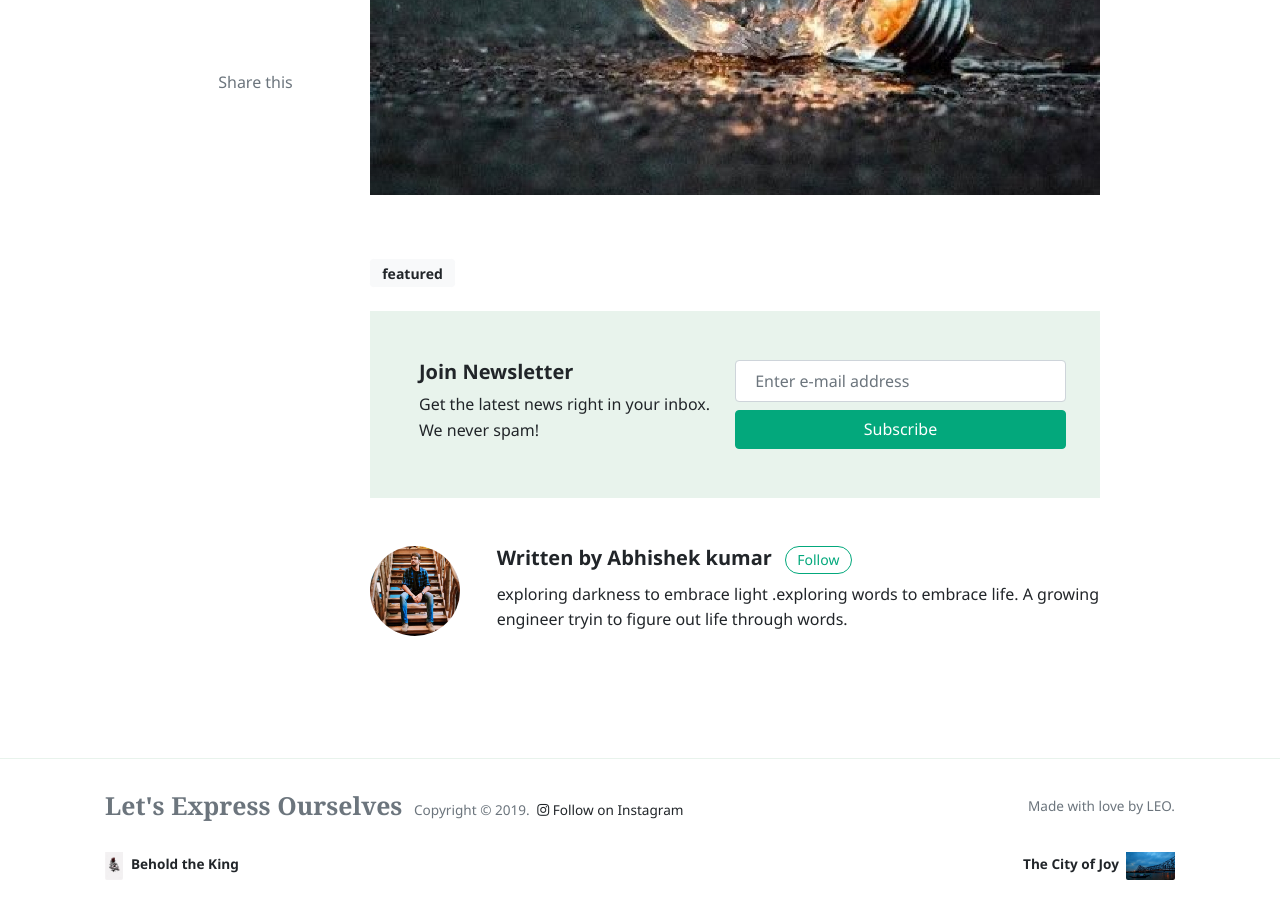
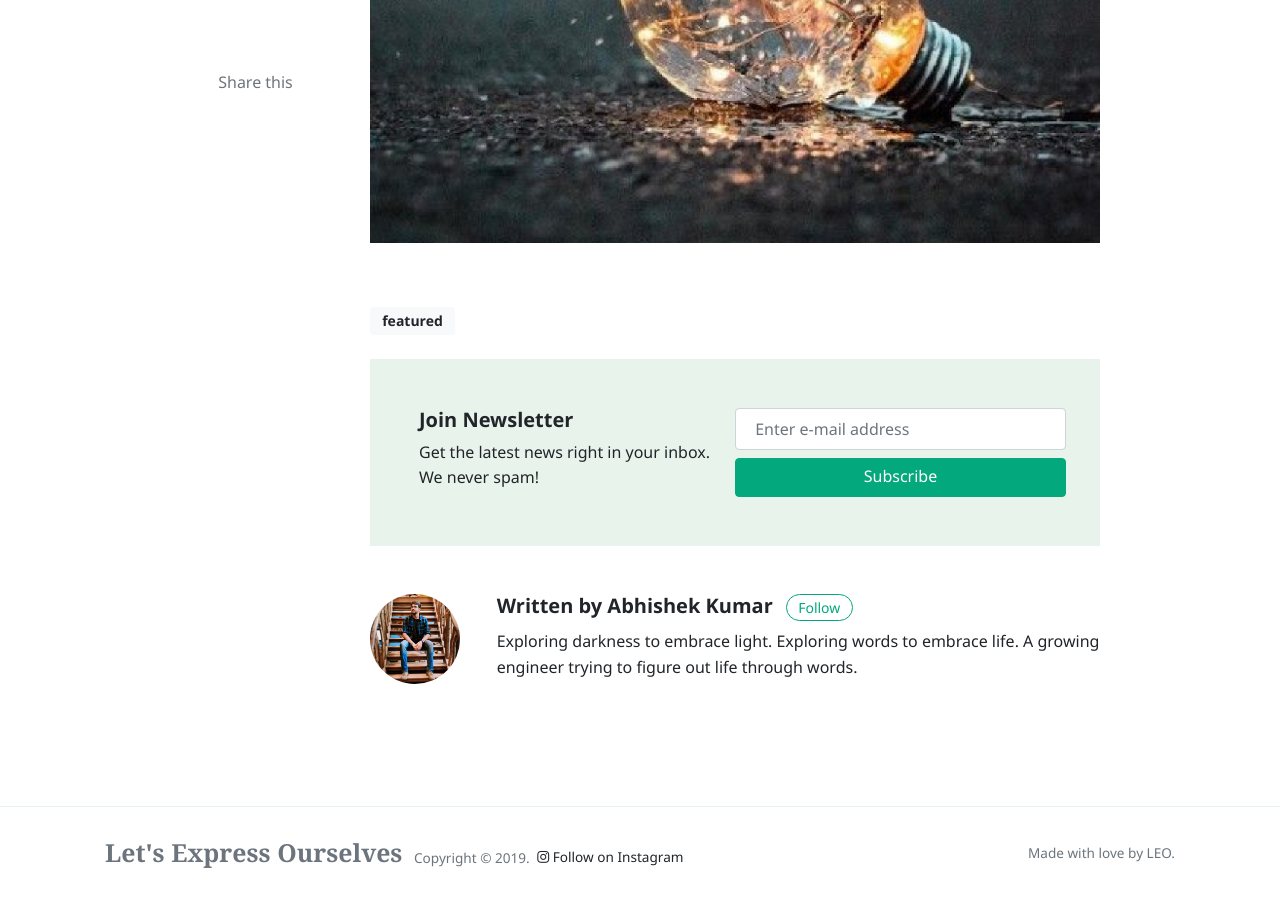
Before and after one commit to leomvit/leomvit.github.io, a Jekyll site: the page built from _posts/2019-07-21-giving-up.md, in a window 1280 px wide and 900 px high, scrolled down 1992 px. Built offline with Jekyll 4.4.1, drawn with Linux system fonts in a browser that asks for light colours; nearby versions of some CDN libraries; comment, search, counter and statistics services are not loaded; some of the changed text lies outside the part shown.

Commit message:
Image optimisations (#14)

```diff
--- a/_config.yml
+++ b/_config.yml
@@ -44,16 +44,16 @@ authors:
     twitter:        https://www.instagram.com/winged_pursuits/
 
   abhishek:
-    name:           Abhishek kumar
+    name:           Abhishek Kumar
     avatar:         "assets/images/authors/abhishek.jpg"
-    bio:            "exploring darkness to embrace light .exploring words to embrace life. A growing engineer tryin to figure out life through words."
+    bio:            "Exploring darkness to embrace light. Exploring words to embrace life. A growing engineer trying to figure out life through words."
     email:          abhiabhikr7@gmail.com
     twitter:        https://www.instagram.com/abhishekk_kumarr__/
 
   vedang:
     name:           Vedang Singh Thakur
     avatar:         "assets/images/authors/vedang.jpeg"
-    bio:            "small town boi trying to make stuff happen."
+    bio:            "Small town boy trying to make stuff happen."
     email:          vst0010@gmail.com
     twitter:        https://www.instagram.com/vst_10/
 
--- a/_posts/2019-07-21-giving-up.md
+++ b/_posts/2019-07-21-giving-up.md
@@ -34,4 +34,4 @@ One should not live in vain
 Found the knife
 
 **Let's end the game**
-![Giving Up](/assets/images/20190820_235742.jpg "GIVING UP!")
+![image](/assets/images/giving-up/bulb.jpg "Giving Up")
```
Also changed, not shown: other parts of _posts/2019-07-21-giving-up.md (+1 -1 lines), _posts/2019-07-23-syllabus-completed.md (+1 -1 lines), assets/images/20190820_235742.jpg (deleted), assets/images/20190820_235804.jpg, assets/images/giving-up/bulb.jpg (added), assets/images/giving-up/silhouette.png (added).
